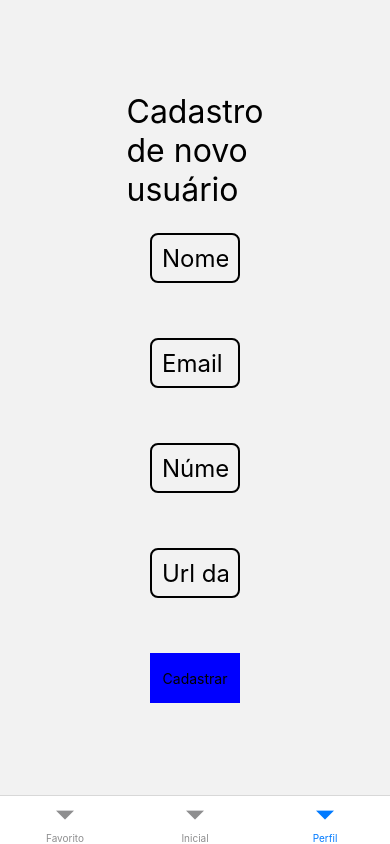
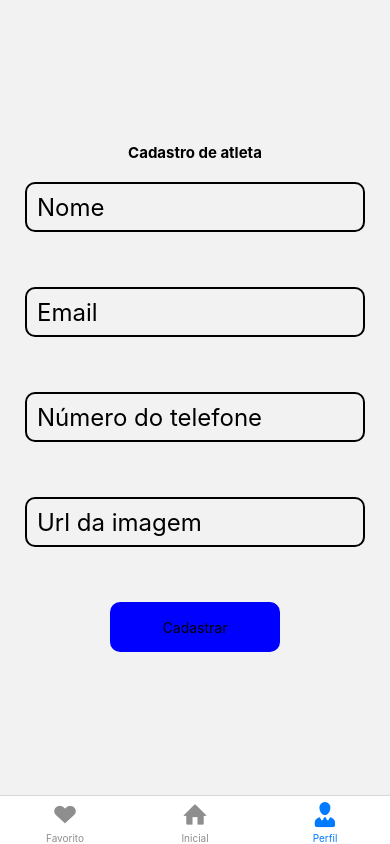
Before and after one commit to Gustavodefreitas/EngenhariaDeSoftware, a React Native app: screen /Perfil in a window 390 px wide. Built offline with nearby package versions, Linux system fonts and the light colour scheme; no server answers; the database is empty.

Commit message:
commit navbar

```diff
--- a/app.json
+++ b/app.json
@@ -9,7 +9,7 @@
     "splash": {
       "image": "./assets/splash.png",
       "resizeMode": "contain",
-      "backgroundColor": "#ffffff"
+      "backgroundColor": "#000000"
     },
     "updates": {
       "fallbackToCacheTimeout": 0
--- a/src/pages/Favorito/index.js
+++ b/src/pages/Favorito/index.js
@@ -37,10 +37,10 @@ export default function Favorito() {
                       <TouchableOpacity onPress={()=> {handleFavoriteAthlete(item.id,item.favorite)}}>
                         <View style={styles.card}>
                             <Image source={{uri: item.imageUrl}} style={styles.image}/>
-                            <Text>{item.name}</Text>
-                            <Text>{item.email}</Text>
-                            <Text>{item.phoneNumber}</Text>
-                            <Text>Favorito</Text>
+                            <Text style={styles.name}>{item.name}</Text >
+                            <Text style={styles.email}>{item.email}</Text>
+                            <Text style={styles.phone}>{item.phoneNumber}</Text>
+                            <Text style={styles.fav}>Favorito</Text>
                         </View>
                       </TouchableOpacity>
                   )
@@ -53,22 +53,43 @@ export default function Favorito() {
 const styles = StyleSheet.create({
     container: {
       flex: 1,
-    padding: 100,
-  },
-  image: {
-    width: 50,
-    height: 50
+      padding: 40,
+      paddingVertical: 100,
+      paddingHorizontal: 32,
     },
     card:{
         backgroundColor: '#d8d8d8',
         marginBottom: 10,
-    width: '95%',
-    marginLeft: '2.5%',
+        width: '100%',
         height: 150,
         borderRadius: 28,
-    flexDirection: 'row',
+        elevation: 5
+    },
+    name:{
+        marginTop: -140,
         alignItems: 'center',
         justifyContent: 'center',
-    elevation: 5
+        fontWeight: 'bold',
+        textAlign: 'center'
+    },
+    email:{
+        marginTop:39,
+        marginLeft:120,
+    },
+    phone:{
+        marginLeft:120,
+    },
+    fav:{
+        marginLeft:120,
+    },
+    des:{
+        marginLeft: 120
+    },
+    image: {
+        width: 110,
+        height:150,
+        borderRadius: 28,
       }
-});
+
+}
+    );
--- a/src/pages/Inicial/index.js
+++ b/src/pages/Inicial/index.js
@@ -69,23 +69,23 @@ export default function Inicial() {
     },
     name:{
         marginTop: -140,
-        marginLeft: 123,
         alignItems: 'center',
         justifyContent: 'center',
         fontWeight: 'bold',
+        textAlign: 'center'
     },
     email:{
         marginTop:39,
-        marginLeft:110,
+        marginLeft:120,
     },
     phone:{
-        marginLeft:110,
+        marginLeft:120,
     },
     fav:{
-        marginLeft:110,
+        marginLeft:120,
     },
     des:{
-        marginLeft: 110
+        marginLeft: 120
     },
     image: {
         width: 110,
--- a/src/pages/Perfil/index.js
+++ b/src/pages/Perfil/index.js
@@ -24,7 +24,7 @@ export default function Perfil() {
 
     return (
         <View style={styles.container}>
-            <Text style={styles.title}>Cadastro de novo usuário</Text>
+            <Text style={styles.title}>Cadastro de atleta</Text>
             <TextInput
                 style={styles.input}
                 placeholder="Nome"
@@ -62,16 +62,18 @@ export default function Perfil() {
       flex: 1,
       alignItems: 'center',
       justifyContent: 'center',
-      padding: 150
+      padding: 110
     },
     title: {
-        fontSize: 32,
-        marginBottom: 24,
+        fontSize: 15,
+        marginBottom: 20,
+        fontWeight: 'bold',
+
     },
     input: {
         borderWidth: 2,
-        borderRadius: 8,
-        width: '100%',
+        borderRadius: 10,
+        width: '200%',
         marginBottom: 55,
         height: 50,
         padding: 10,
@@ -81,6 +83,7 @@ export default function Perfil() {
         height: 50,
         width: '100%',
         backgroundColor: 'blue',
+        borderRadius: 10,
         fontSize: 24,
         color: 'white',
         alignItems: 'center',
--- a/src/pages/Routes.js
+++ b/src/pages/Routes.js
@@ -5,17 +5,19 @@ import { BottomTabView, createBottomTabNavigator } from "@react-navigation/botto
 import Favorito from '../pages/Favorito';
 import Inicial from '../pages/Inicial';
 import Perfil from '../pages/Perfil';
+import {Entypo, Feather,Fontisto} from '@expo/vector-icons'
 
 const Tab = createBottomTabNavigator();
 
 export default function Routes(){
     return(
         <Tab.Navigator initialRouteName="Inicial" screenOptions={{headerShown:false}}>
-            <Tab.Screen name="Favorito" component={Favorito}/>
 
-            <Tab.Screen name="Inicial" component={Inicial}/>
+            <Tab.Screen name="Favorito" component={Favorito} options={{tabBarIcon:({size,color}) => (<Entypo name="heart" size={size} color={color}/>)}}/>
 
-            <Tab.Screen name="Perfil" component={Perfil}/>
+            <Tab.Screen name="Inicial" component={Inicial}  options={{tabBarIcon:({size,color}) => (<Entypo name="home" size={size} color={color}/>)}}/>
+
+            <Tab.Screen name="Perfil" component={Perfil}  options={{tabBarIcon:({size,color}) => (<Fontisto name="person" size={size} color={color}/>)}}/>
 
         </Tab.Navigator>
     );
```
Also changed, not shown: assets/splash.png. Lines whose indentation alone changed are shown as unchanged.
